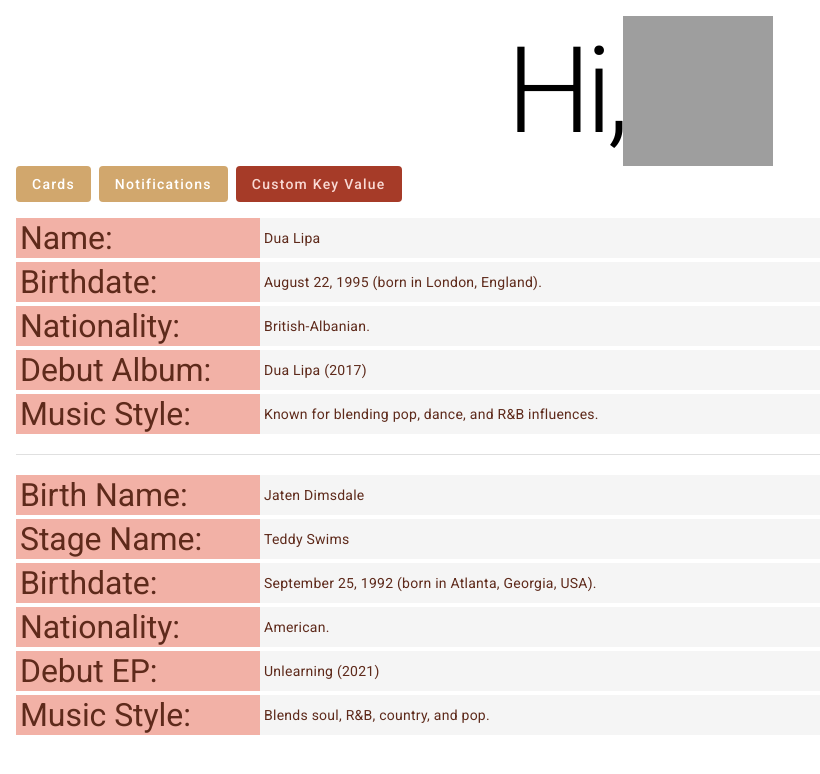
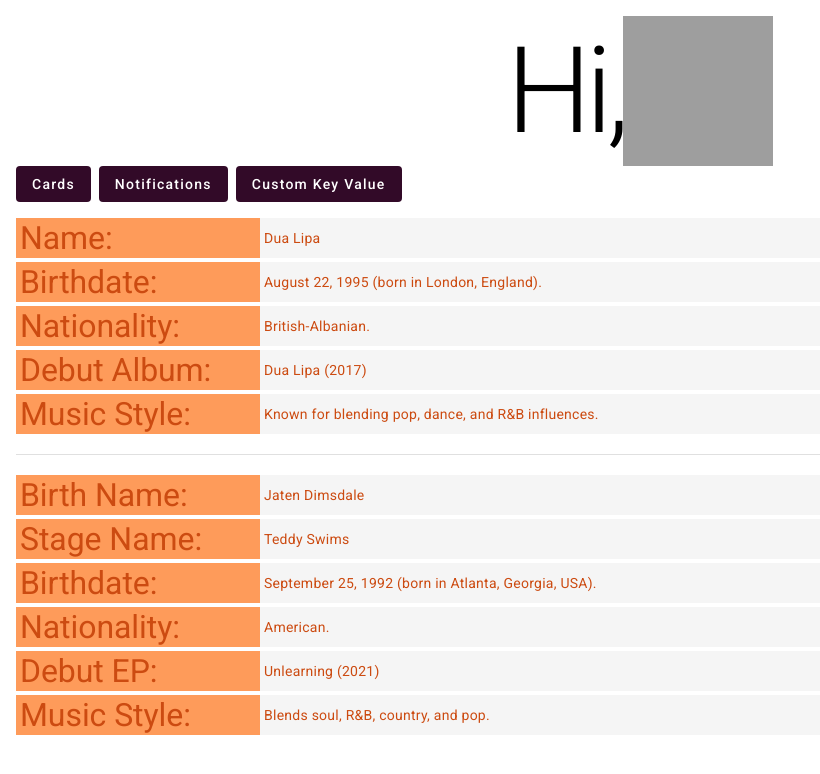
Before and after one commit to AnkitaSood/ng-m3, an Angular app: page /custom in a window 1280 px wide. Shown: the top 774 px of the page, without its empty margins (0-820 px from the left). Built offline with nearby package versions, Linux system fonts and the light colour scheme; grey boxes are pictures that could not be loaded.

Commit message:
style: theming updates

```diff
--- a/src/styles.scss
+++ b/src/styles.scss
@@ -6,6 +6,7 @@
 @use "./examples/notification-banner/notifications.component.theme" as notifications;
 
 @include mat.typography-hierarchy(t.$custom-typography);
+
 @mixin custom-components-theme($theme, $error, $success) {
   @include notifications.notifications-banner-theme($theme, $error, $success);
 }
@@ -14,36 +15,19 @@
   @include mat.core-theme(lt.$m2-light-theme);
   @include mat.all-component-themes(lt.$m2-light-theme);
   @include custom-components-theme(lt.$m2-light-theme, lt.$light-error, lt.$light-success);
-  html {
-    --mdc-filled-button-container-color: #{mat.m2-get-color-from-palette(lt.$light-primary, 100)};
-    --mdc-filled-button-label-text-color: #{mat.m2-get-color-from-palette(lt.$light-primary, 700)};
-  }
-  .mat-mdc-unelevated-button:not(:disabled):hover {
-    --mdc-filled-button-container-color: #{mat.m2-get-color-from-palette(lt.$light-primary, 700)};
-    --mdc-filled-button-label-text-color: #{mat.m2-get-color-from-palette(lt.$light-primary, 100)};
-  }
-
-  .mat-mdc-unelevated-button:not(:disabled).active {
-    --mdc-filled-button-container-color: #{mat.m2-get-color-from-palette(lt.$light-primary, 700)};
-    --mdc-filled-button-label-text-color: #{mat.m2-get-color-from-palette(lt.$light-primary, 100)};
-  }
-
 }
 
 @media (prefers-color-scheme: dark) {
+  @include mat.core-color(dt.$m2-dark-theme);
   @include mat.all-component-colors(dt.$m2-dark-theme);
+  @include mat.all-component-densities(dt.$m2-dark-theme);
+  @include mat.all-component-typographies(dt.$m2-dark-theme);
   @include custom-components-theme(dt.$m2-dark-theme, dt.$dark-error, dt.$dark-success);
-  html {
-    --mat-app-background-color: #0f333d;
-    --mat-app-text-color: #C0EAF5;
-    --mdc-filled-button-container-color: #{mat.m2-get-color-from-palette(dt.$m2-dark-theme, 100)};
-    --mdc-filled-button-label-text-color: #{mat.m2-get-color-from-palette(dt.$m2-dark-theme, 700)};
-    --mat-filled-button-hover-state-layer-opacity: 0;
-  }
-
+  @include dt.dark-theme-overrides;
 }
 
 
+/* Reset Styles*/
 html, body {
   height: 100%;
 }
--- a/src/themes/dark-theme.scss
+++ b/src/themes/dark-theme.scss
@@ -184,3 +184,18 @@
   typography: t.$custom-typography,
   density: 0,
 ));
+
+
+@mixin dark-theme-overrides {
+  html {
+    background-color: #0f333d;
+    color: #C0EAF5;
+    --mat-app-background-color: #0f333d;
+    --mat-app-text-color: #C0EAF5;
+    --mdc-snackbar-supporting-text-color: #0b2124;
+    --mdc-elevated-card-container-color: #0a2027;
+    --mdc-filled-button-container-color: #{mat.m2-get-color-from-palette($m2-dark-theme, 100)};
+    --mdc-filled-button-label-text-color: #{mat.m2-get-color-from-palette($m2-dark-theme, 700)};
+    --mat-filled-button-hover-state-layer-opacity: 0;
+  }
+}
--- a/src/themes/light-theme.scss
+++ b/src/themes/light-theme.scss
@@ -2,70 +2,70 @@
 @use 'typography' as t;
 
 $light-primary-palette: (
-  50: #FDECEB,
-  100: #F9DAD4,
-  200: #F6C5BD,
-  300: #F2B1A6,
-  400: #EF9D8F,
-  500: #E07A5F, /* Main Primary */
-  600: #C75B3C,
-  700: #A63B28,
-  800: #843C2C,
-  900: #5E2A1B,
-  A100: #F4A261,
-  A200: #F4A261,
-  A400: #F4A261,
-  A700: #C75B3C,
+  50: #ffeedb,
+  100: #ffd4b4,
+  200: #ffb787,
+  300: #fe9b5a,
+  400: #fe8b3e,
+  500: #fe7f2d, // primary
+  600: #f57729,
+  700: #e96b22,
+  800: #de601c,
+  900: #cc4b11,
+  A100: #ffd8c1,
+  A200: #ffb187,
+  A400: #ff8b4d,
+  A700: #ff762f,
   contrast: (
-    50: #000000,
-    100: #000000,
-    200: #000000,
-    300: #000000,
-    400: #ffffff,
-    500: #ffffff,
-    600: #ffffff,
-    700: #ffffff,
-    800: #ffffff,
-    900: #ffffff,
-    A100: #000000,
-    A200: #000000,
-    A400: #000000,
-    A700: #000000,
-  ),
+    50: black,
+    100: black,
+    200: black,
+    300: black,
+    400: black,
+    500: white,
+    600: white,
+    700: white,
+    800: white,
+    900: white,
+    A100: black,
+    A200: white,
+    A400: white,
+    A700: white,
+  )
 );
 
 /* Light Accent */
 $light-accent-palette: (
-  50: #FFF9E6,
-  100: #FFF3C4,
-  200: #FFEDB3,
-  300: #FFE8A1,
-  400: #FFE58F,
-  500: #F2CC8F,
-  600: #D1A76D,/* Main Accent */
-  700: #B08A5B,
-  800: #8F764A,
-  900: #6C5233,
-  A100: #FCEBB6,
-  A200: #FCEBB6,
-  A400: #FCEBB6,
-  A700: #D1A76D,
+  50: #e7d3d8,
+  100: #c2a6b3,
+  200: #996385,
+  300: #73415f,
+  400: #522e44,
+  500: #320a28, // accent
+  600: #2d091f,
+  700: #280817,
+  800: #23070e,
+  900: #1c0504,
+  A100: #d694a7,
+  A200: #b25f7d,
+  A400: #914d64,
+  A700: #76394f,
   contrast: (
-    50: #000000,
-    100: #000000,
-    200: #000000,
-    300: #000000,
-    400: #ffffff,
-    500: #ffffff,
-    600: #ffffff,
-    700: #ffffff,
-    800: #ffffff,
-    900: #ffffff,
-    A100: #000000,
-    A200: #000000,
-    A400: #000000,
-    A700: #000000,
-  ),
+    50: black,
+    100: black,
+    200: white,
+    300: white,
+    400: white,
+    500: white,
+    600: white,
+    700: white,
+    800: white,
+    900: white,
+    A100: black,
+    A200: white,
+    A400: white,
+    A700: white,
+  )
 );
 
 /* Light Error */
@@ -171,12 +171,11 @@
 );
 
 $light-primary: mat.m2-define-palette($light-primary-palette, 500, 300, 700);
-$light-accent: mat.m2-define-palette($light-accent-palette, 600, 300, 500);
+$light-accent: mat.m2-define-palette($light-accent-palette, 500, 300, 500);
 $light-warn: mat.m2-define-palette($light-warn-palette, 500, 300, 700);
 $light-error: mat.m2-define-palette($light-error-palette, 500, 300, 700);
 $light-success: mat.m2-define-palette($light-success-palette, 500, 300, 700);
-// Create the theme object. A theme consists of configurations for individual
-// theming systems such as "color" or "typography".
+
 $m2-light-theme: mat.m2-define-light-theme((
   color: (
     primary: $light-primary,
```
